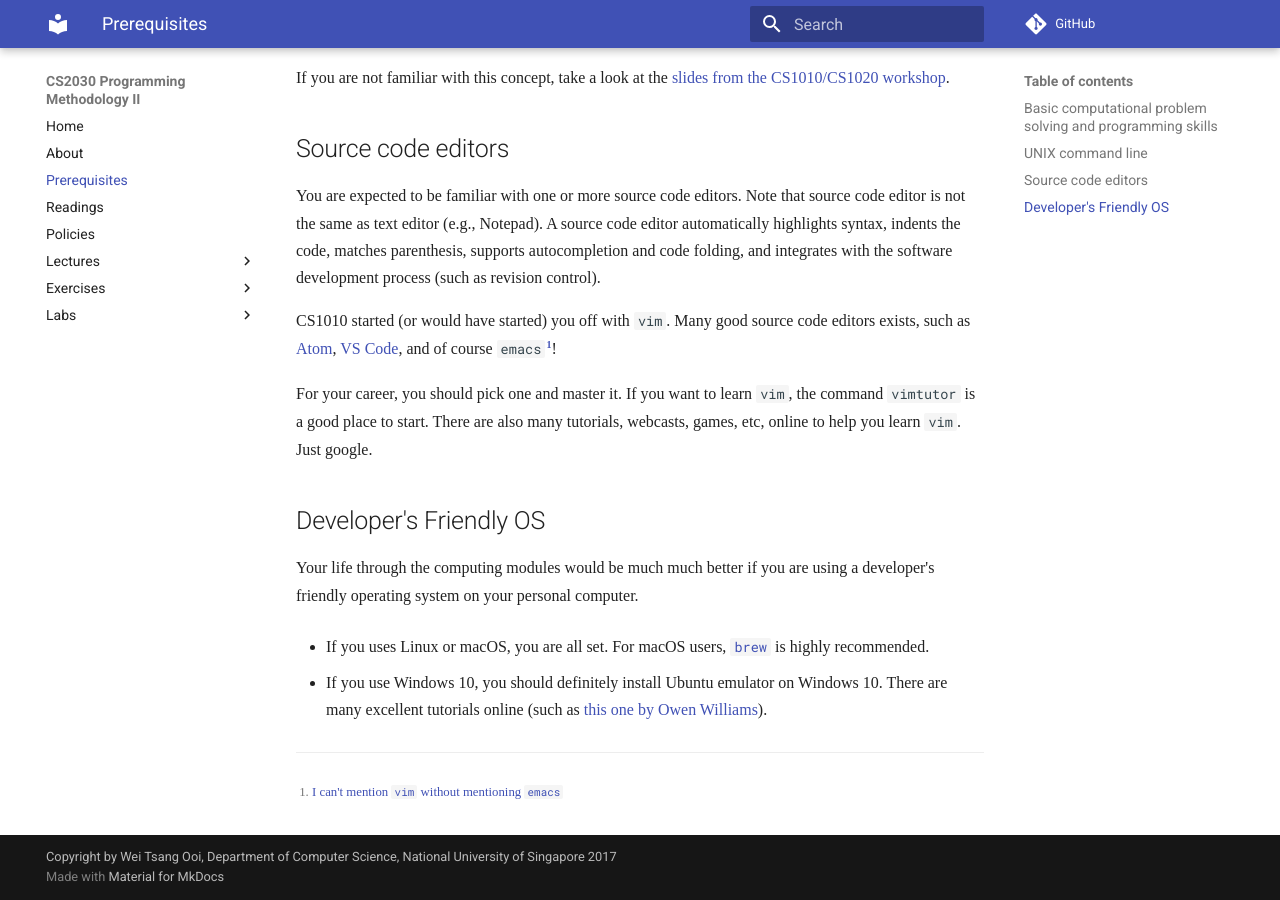
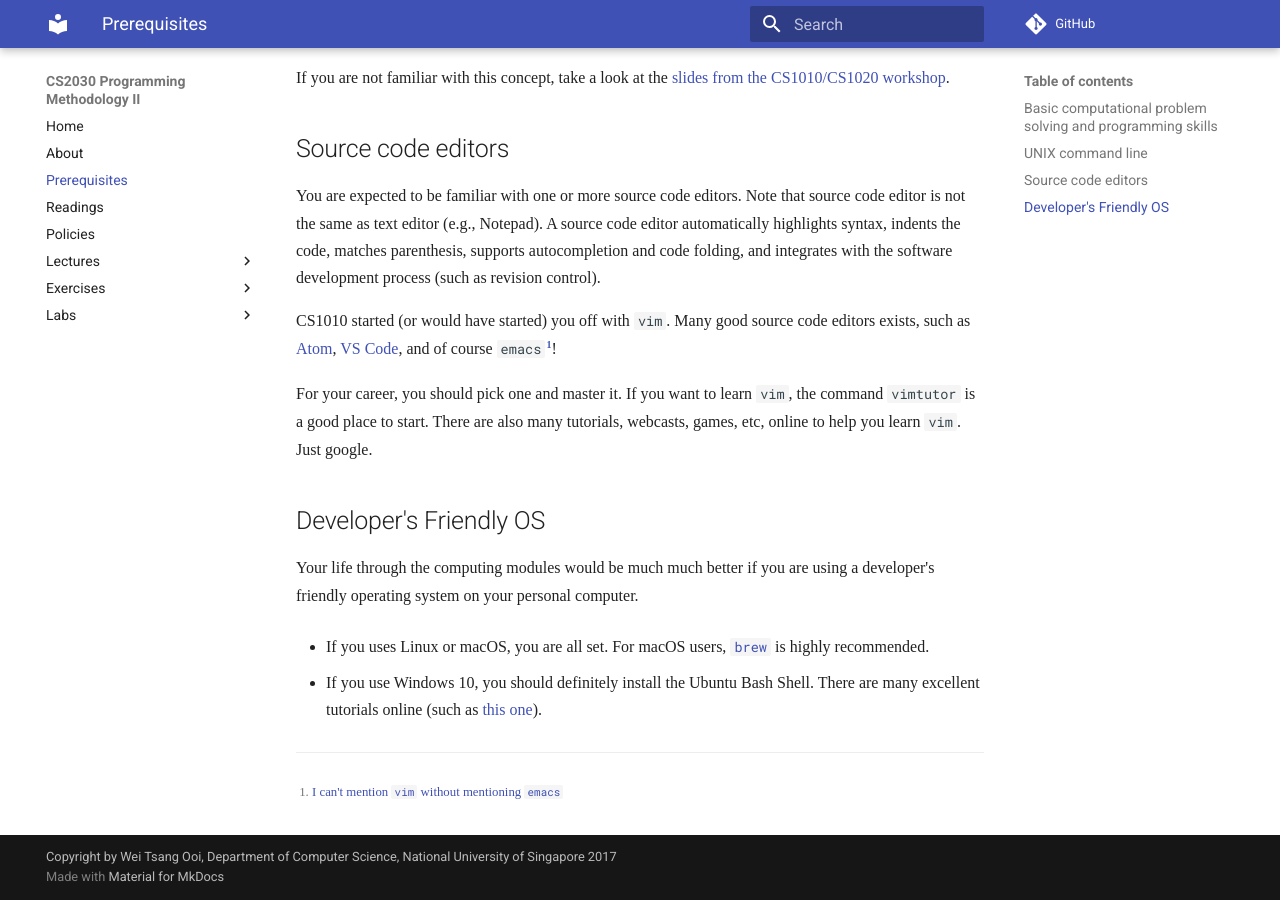
Before and after one commit to nus-cs2030/1718-s2, an MkDocs documentation site: the page built from docs/prereqs.md, in a window 1280 px wide and 900 px high, scrolled down 1061 px. Built offline with MkDocs 1.6.1 and Material for MkDocs 9.7.7, drawn with Linux system fonts in a browser that asks for light colours; some web fonts are replaced; comment, search, counter and statistics services are not loaded; old or Windows-style settings are respelled for this version of MkDocs.

Commit message:
Change tutorial link for installing Ubuntu Bash

```diff
--- a/docs/prereqs.md
+++ b/docs/prereqs.md
@@ -43,4 +43,4 @@ Your life through the computing modules would be much much better if you are usi
 
 * If you uses Linux or macOS, you are all set.  For macOS users, [`brew`](https://brew.sh) is highly recommended.
 
-* If you use Windows 10, you should definitely install Ubuntu emulator on Windows 10.  There are many excellent tutorials online (such as [this one by Owen Williams](https://char.gd/blog/2017/how-to-set-up-the-perfect-modern-dev-environment-on-windows)).
+* If you use Windows 10, you should definitely install the Ubuntu Bash Shell.  There are many excellent tutorials online (such as [this one](https://www.howtogeek.com/249966/how-to-install-and-use-the-linux-bash-shell-on-windows-10/)).
```
